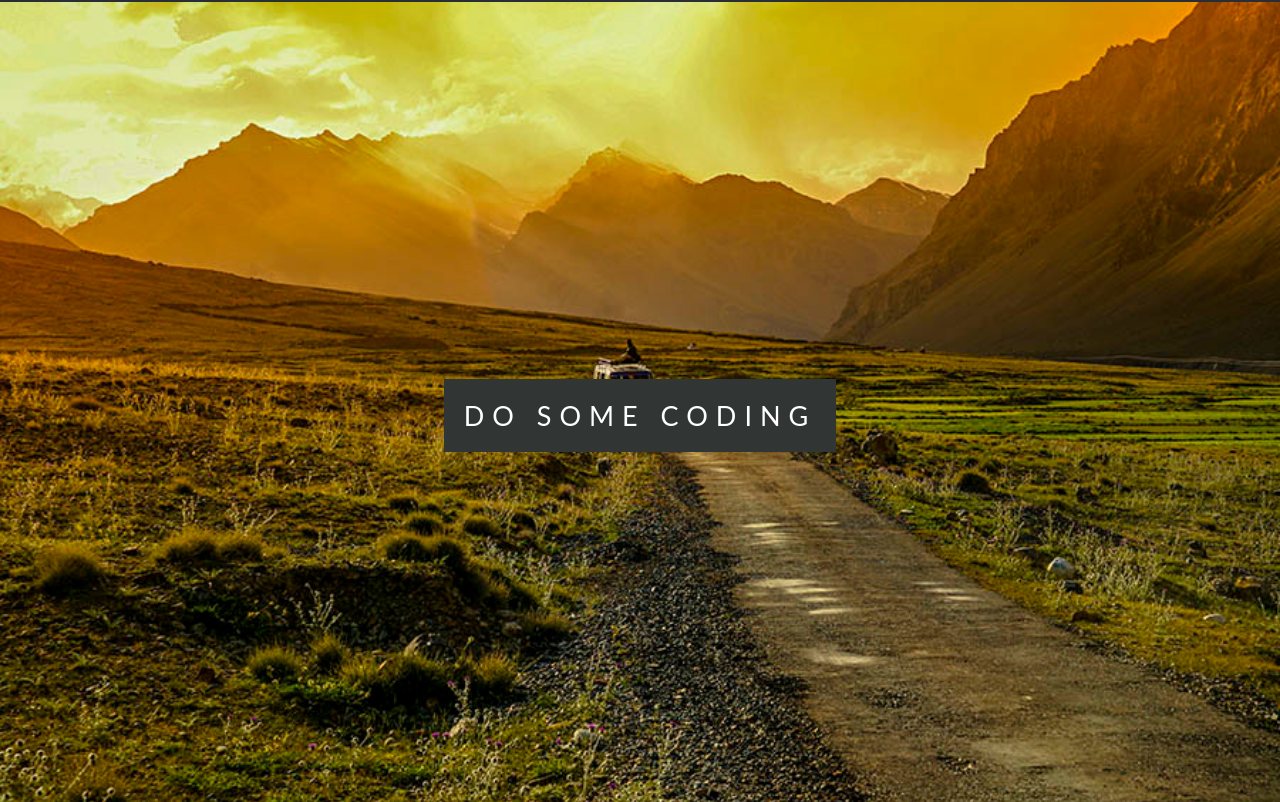
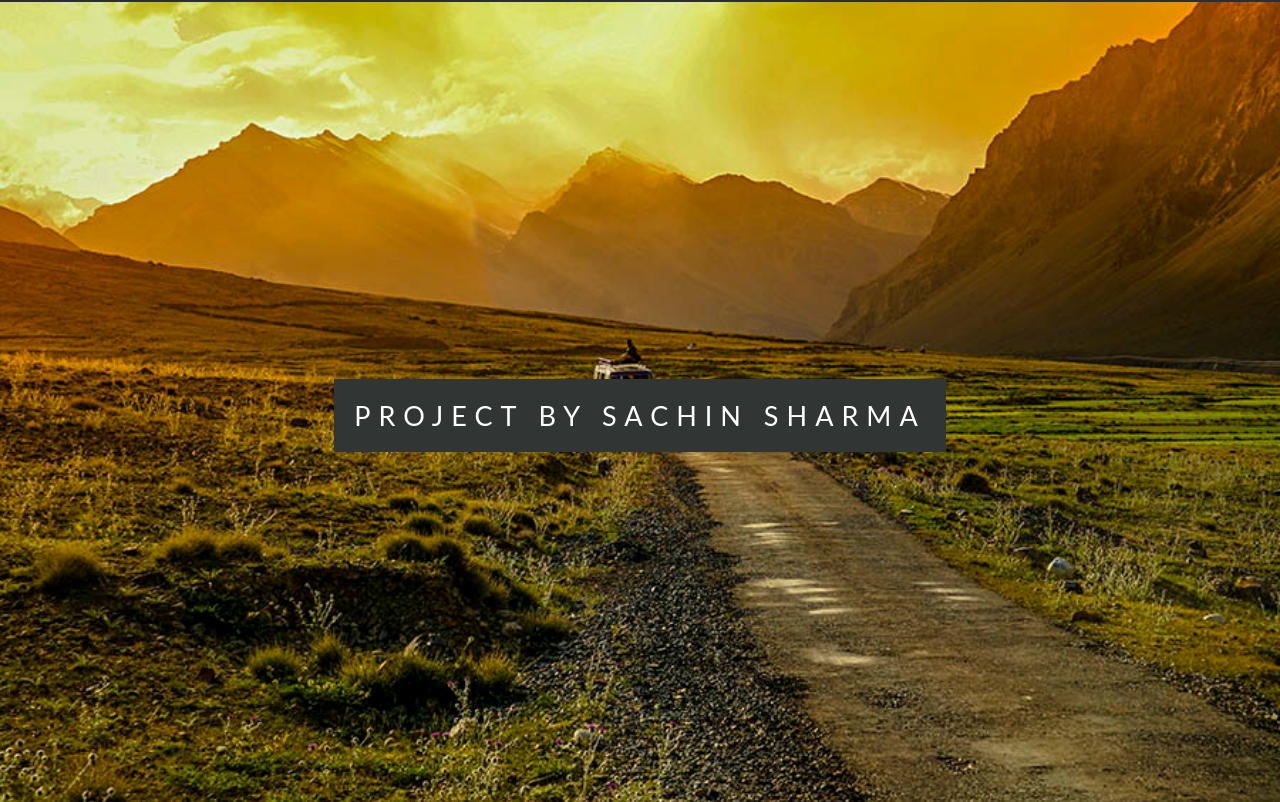
Before and after one commit to sachin-shrmaa312/parallax-website, a plain HTML site: page index.html in a window 1280 px wide. Shown: the part 2584-3386 px from the top of the page. Drawn offline with Linux system fonts and the light colour scheme.

Commit message:
Update index.html

```diff
--- a/index.html
+++ b/index.html
@@ -37,7 +37,7 @@
     </section>
     <section class="pimg1">
         <div class="ptext">
-            <span class="textBg">Do some coding</span>
+            <span class="textBg">Project By Sachin Sharma</span>
         </div>
     </section>
 </body>
```
